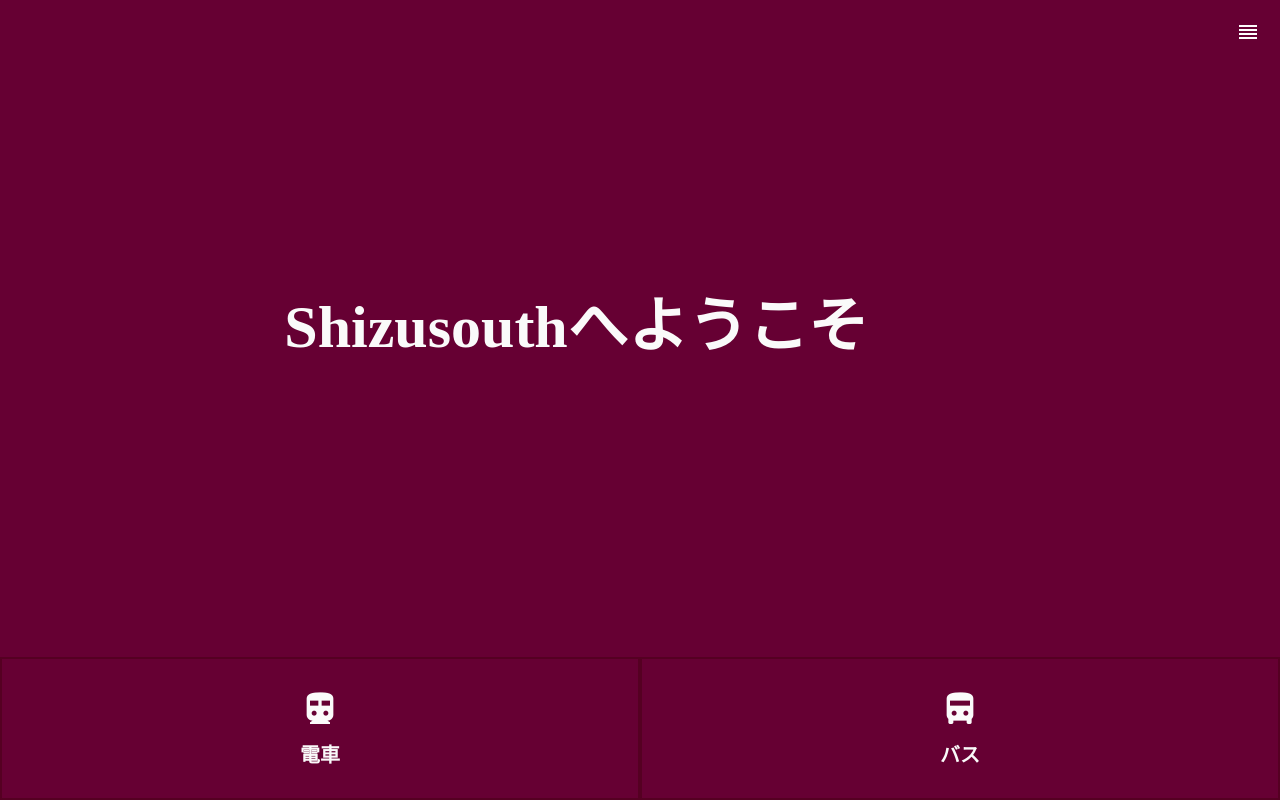
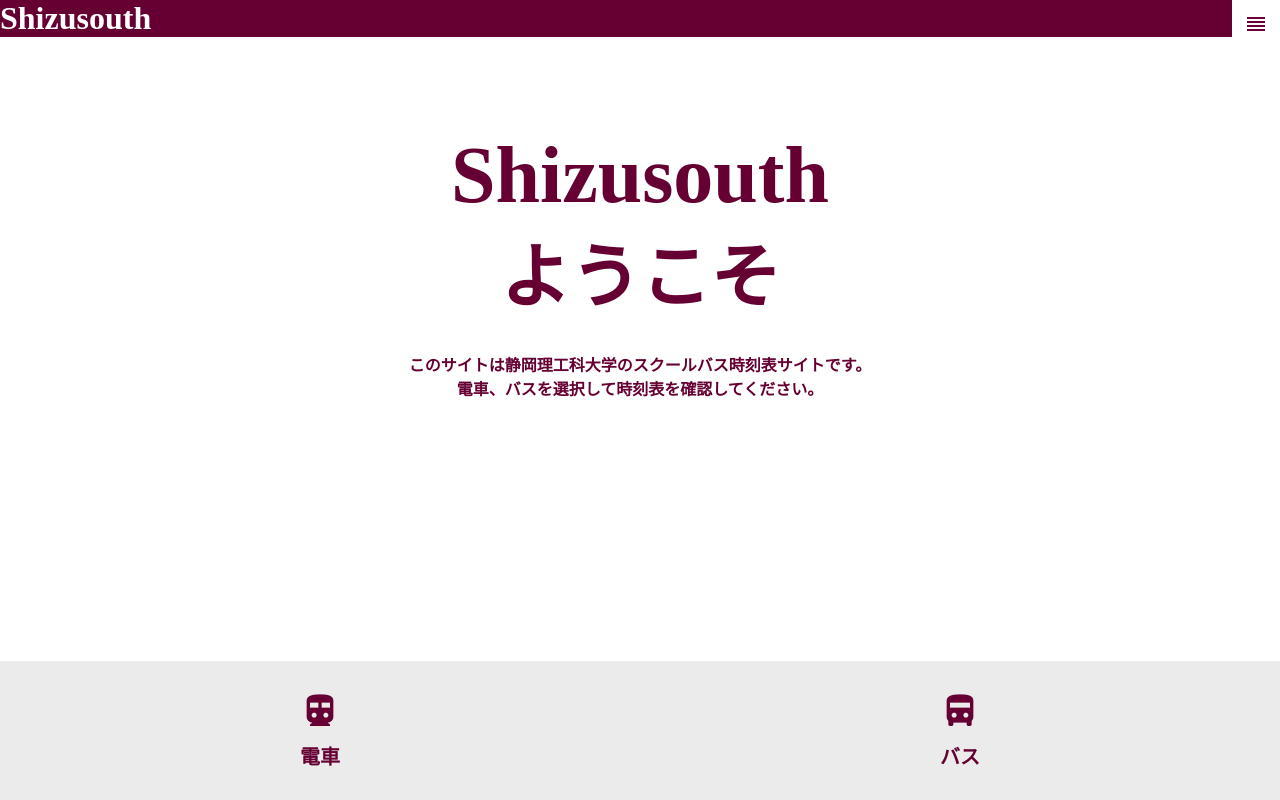
Before and after one commit to supica8219/Shizusouth, a PHP site: page / in a window 1280 px wide. Run offline with PHP 8.4, Linux system fonts and the light colour scheme.

Commit message:
まだまだ

```diff
--- a/BUS/bus.js
+++ b/BUS/bus.js
@@ -15,6 +15,7 @@ function View_Bus_Soon(times,description){
   var div=document.createElement("div");
   var p=document.createElement("p");
   p.innerHTML=description;
+  p.classList.add("bus-soon-desc");
   div.appendChild(p);
   div.classList.add("bus-soon");
   var count=0;
--- a/CSS/styles.css
+++ b/CSS/styles.css
@@ -1,21 +1,22 @@
 *{margin:0px;padding:0px;}
 body{
- background-image: url("../img/logo.jpg");
-  background-position: center center;
-  background-repeat: no-repeat;
-  background-attachment: fixed;
-  background-size: cover;
-  background-color: #660033;
+  background-color: #ffffff;
 }
 li{list-style: none;}
 a{text-decoration: none;}
 h1{
-  color:#fafafa;
+  color:#660033;
+}
+footer{
+  position:fixed;
+  top:0px;left:0px;width:100%;
+  background-color: #660033;
+  z-index: 1;
 }
 header{
   position:fixed;
   bottom:0px;left:0px;width:100%;
-  background-color: #660033;
+  background-color: #ebebeb;
   z-index: 1;
 }
 .header-list{
@@ -25,26 +26,25 @@ header{
   width:50%;
 }
 .header-list li a{
-  background-color: #660033;
+  background-color: #ebebeb;
   font-size:40px;
-  color:#fafafa;
+  color:#660033;
   padding:30px 0px;
   text-align:center;
   display:block;
 }
 .header-list li a:hover{
-  background-color: #741042;
+  background-color: #d6d6d6;
 }
 .theme{
   font-size:20px;
   text-align:center;
   font-weight:bolder;
   padding:30px 0px;
-  color:#fafafa;
+  color:660033;
 }
 .content{
-  background-color: #ffffff;
-  border:2px solid #f9f9f9;
+  background-color: #ebebeb;
   display:flex;
   width:85%;
   margin:10px auto;
@@ -54,8 +54,12 @@ header{
 .bus-soon{
   width:50%;
   text-align:center;
+  font-size:30px;
+  font-weight:900;
+}
+.bus-soon-desc{
   font-size:20px;
-  font-weight:bolder;
+  font-weight:500;
 }
 .bus-soon p{
   margin:10px 0px;
@@ -69,6 +73,7 @@ header{
   height:100%;
   position:fixed;
   background-color: #660033;
+  opacity:0.8;
   z-index: 2;
 }
 .hamburger-menu ul li a{
@@ -78,5 +83,5 @@ header{
   padding:10px 0px;
 }
 .hamburger-menu ul li a:hover{
-  background-color: #741042;
+  background-color: #d6d6d6;
 }
--- a/STATION/station.js
+++ b/STATION/station.js
@@ -15,6 +15,7 @@ function View_Station_Soon(times,description){
   var div=document.createElement("div");
   var p=document.createElement("p");
   p.innerHTML=description;
+  p.classList.add("bus-soon-desc");
   div.appendChild(p);
   div.classList.add("bus-soon");
   var count=0;
@@ -44,6 +45,7 @@ function View_Bus_Soon(times,description){
   var div=document.createElement("div");
   var p=document.createElement("p");
   p.innerHTML=description;
+  p.classList.add("bus-soon-desc");
   div.appendChild(p);
   div.classList.add("bus-soon");
   var count=0;
--- a/index.html
+++ b/index.html
@@ -6,7 +6,7 @@
     <meta content="静岡理工科大生の時刻表サイト" name="description">
     <link rel="shortcut icon" href="https://shizusouth.com/img/logo.jpg">
     <link href="https://fonts.googleapis.com/icon?family=Material+Icons" rel="stylesheet">
-    <link rel="stylesheet" href="https://shizusouth.com/CSS/styles.css?data=1161">
+    <link rel="stylesheet" href="./CSS/styles.css?data=1161">
     <link rel="manifest" href="https://shizusouth.com/manifest.json?data=1136">
     <link rel="apple-touch-icon" href="https://shizusouth.com/img/logo.jpg" sizes="192x192">
     <meta name="google-site-verification" content="cTLHw98HjFh764reNhYdfaeKFPQkps16a_G5GJjSJ70" />
@@ -23,8 +23,7 @@
     </script>
 
   </head>
-  <body id="body">
-    <span class="material-icons" class="menu-button"onclick="view_menu()"style="color:white;padding:20px;position:fixed;top:0px;right:0px;">reorder</span>
+  <body id="body" style="padding-bottom:200px;padding-top:100px;">
     <div class="hamburger-menu" id="menu">
       <ul>
         <li><a href="#" onclick="close_menu()">閉じる</a></li>
@@ -39,12 +38,16 @@
         <li><a href="https://shizusouth.com/BUS/index.html"><span class="material-icons"style="font-size:40px;">directions_bus_filled</span><p style="font-size:20px;font-weight:bold;">バス</p></a></li>
       </ul>
     </header>
-      <h1 onclick="view_menu()">Shizusouthへようこそ</h1>
-      <p class="theme"></p>
+    <footer>
+      <h1><a href="https://shizusouth.com/"style="color:#ffffff;">Shizusouth</a></h1>
+      <span class="material-icons" class="menu-button"onclick="view_menu()"style="background-color:white;color:#660033;padding:12px;position:fixed;top:0px;right:0px;">reorder</span>
+    </footer>
+      <h1 style="text-align:center;padding:30px 0px;"><span style="font-size:80px;font-weight:900;">Shizusouth</span><br><span style="font-size:70px;font-weight:600;">ようこそ</span></h1>
+      <p style="display:block;width:60%;margin:0 auto;color:#660033;font-weight:800;text-align:center;">このサイトは静岡理工科大学のスクールバス時刻表サイトです。<br>
+      電車、バスを選択して時刻表を確認してください。</p>
     <style>
-    #body{background-image:none;background-color: #660033;}
-    h1{position:absolute;top:40%;left:45%;transform: translate(-50%, -50%); font-size:60px;}
-    li{border:2px solid #550022}
+    #body{background-image:none;background-color: #ffffff;}
+
     </style>
     <script>
         function view_menu(){
```
Also changed, not shown: BUS/index.html (+6 -4 lines), STATION/index.html (+10 -6 lines).
